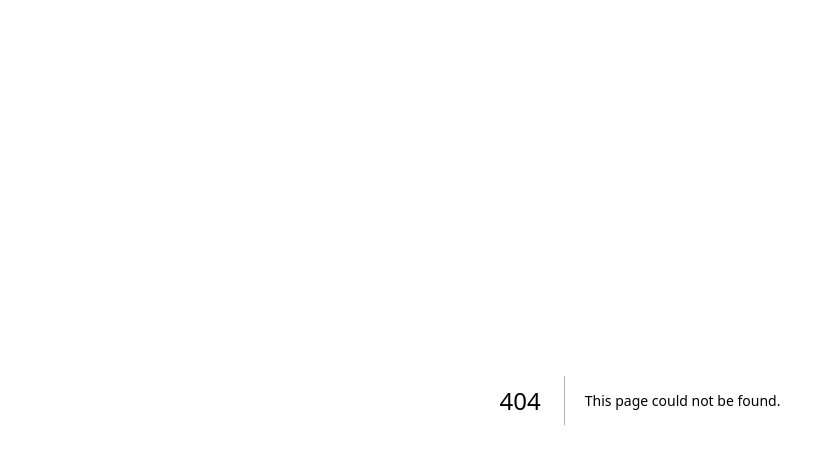
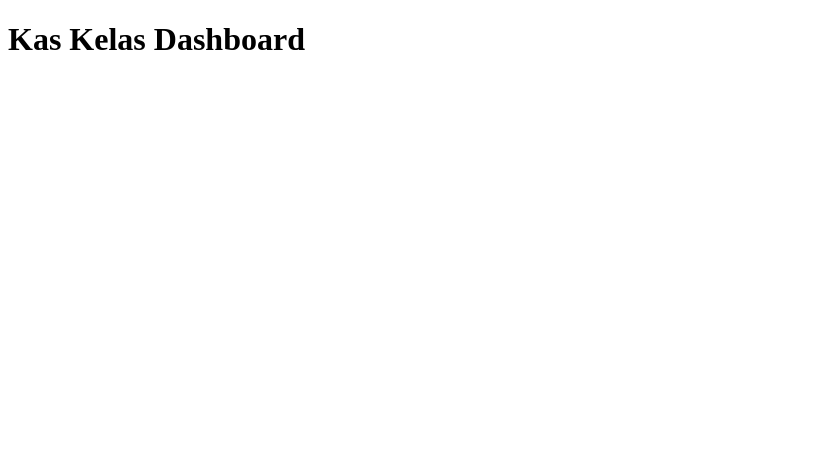
Before and after one commit to no221/kas, a Next.js app: page / in a window 1280 px wide. Before the commit this address had no page. Shown: the top 464 px of the page, without its empty margins (0-835 px from the left). Built offline with nearby package versions, Linux system fonts and the light colour scheme.

Commit message:
Create index.js

```diff
--- /dev/null
+++ b/pages/index.js
@@ -0,0 +1,3 @@
+export default function Home() {
+  return <h1>Kas Kelas Dashboard</h1>
+}
```
